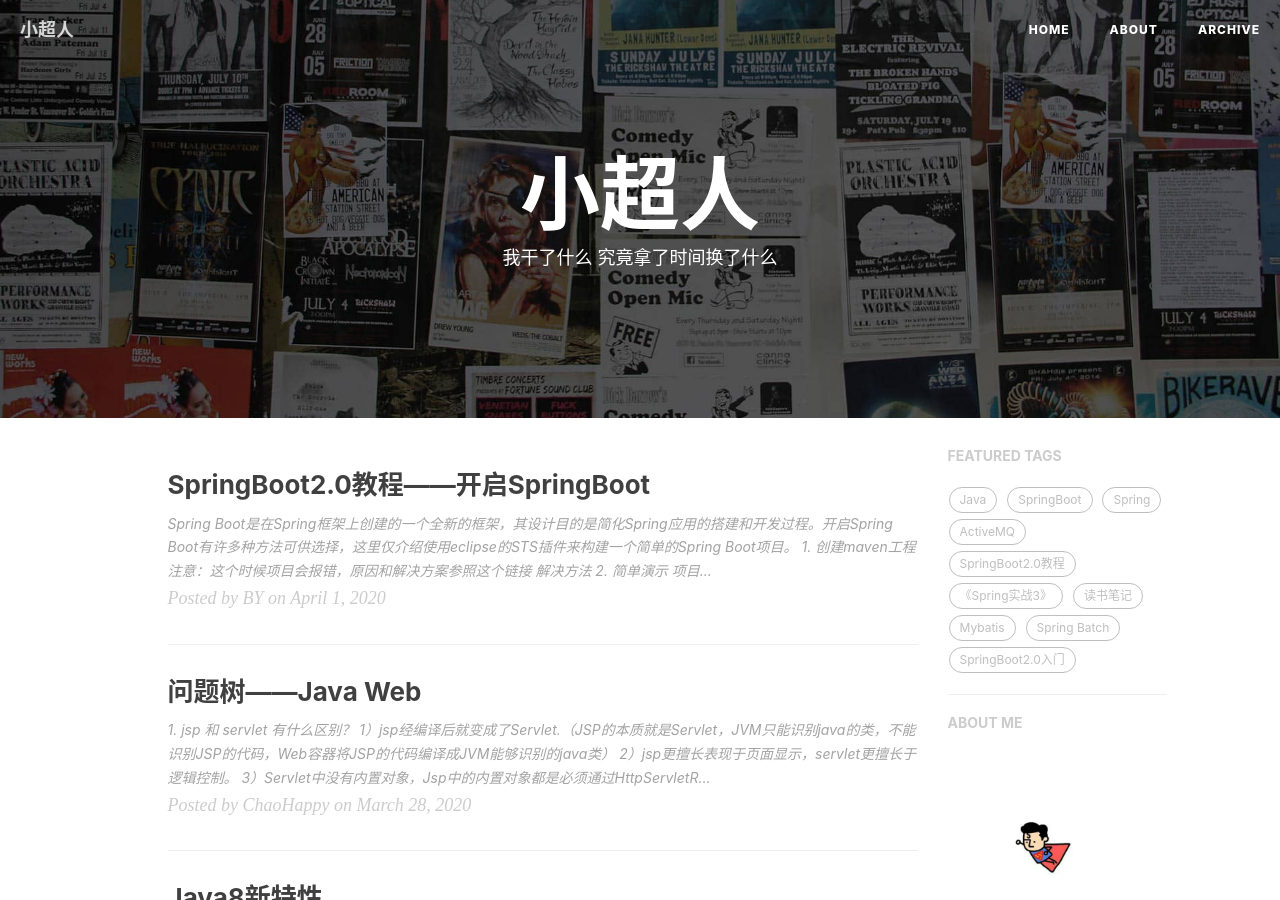
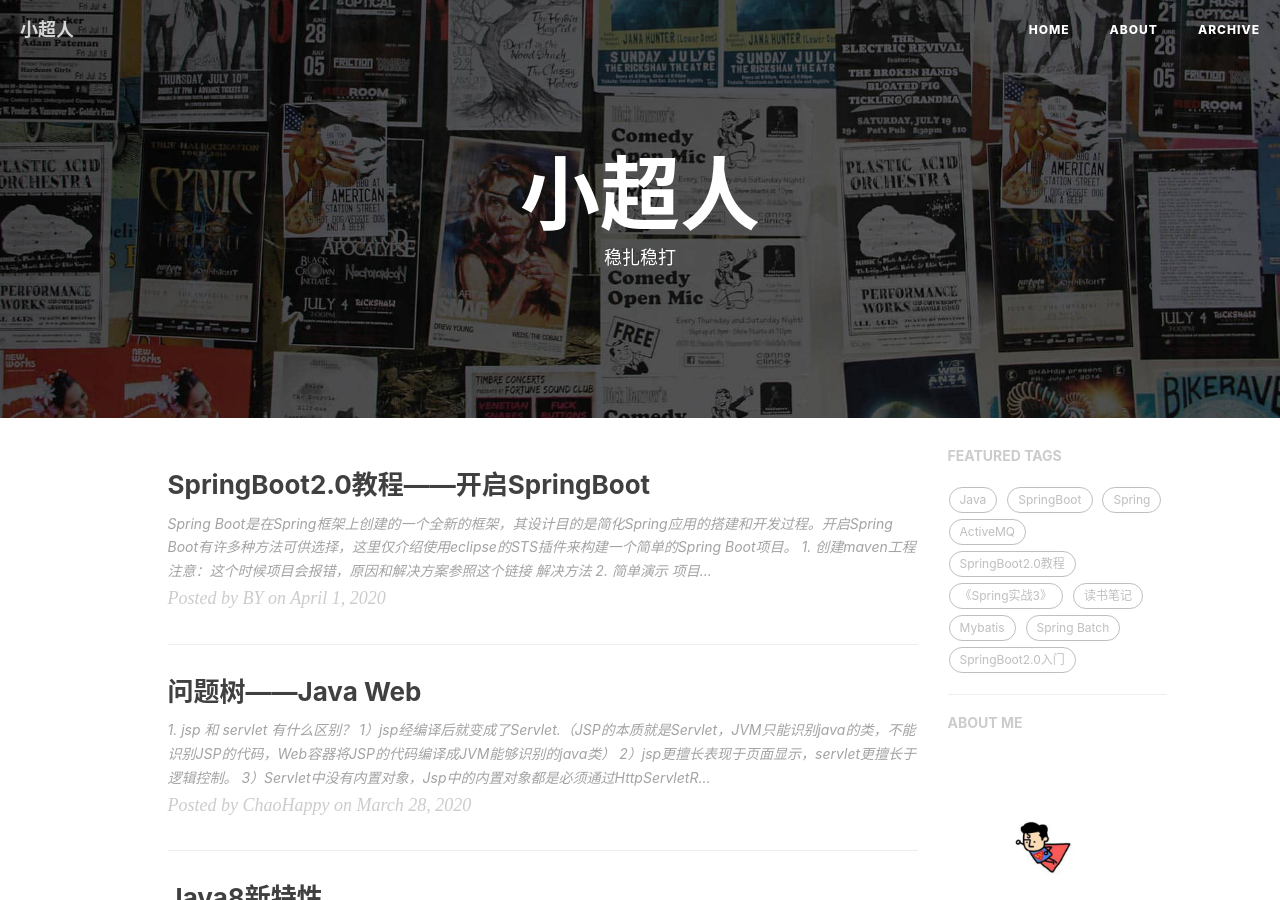
Before and after one commit to ChaoHappy/ChaoHappy.github.io, a Jekyll site: the page built from index.html, in a window 1280 px wide and 900 px high. Built offline with Jekyll 4.4.1, drawn with Linux system fonts in a browser that asks for light colours; nearby versions of some CDN libraries; the list of posts is cut into pages by our own code; comment, search, counter and statistics services are not loaded.

Commit message:
Update index.html

```diff
--- a/index.html
+++ b/index.html
@@ -1,6 +1,6 @@
 ---
 layout: page
-description: "我干了什么 究竟拿了时间换了什么"
+description: "稳扎稳打"
 ---
 
 {% for post in paginator.posts %}
```
